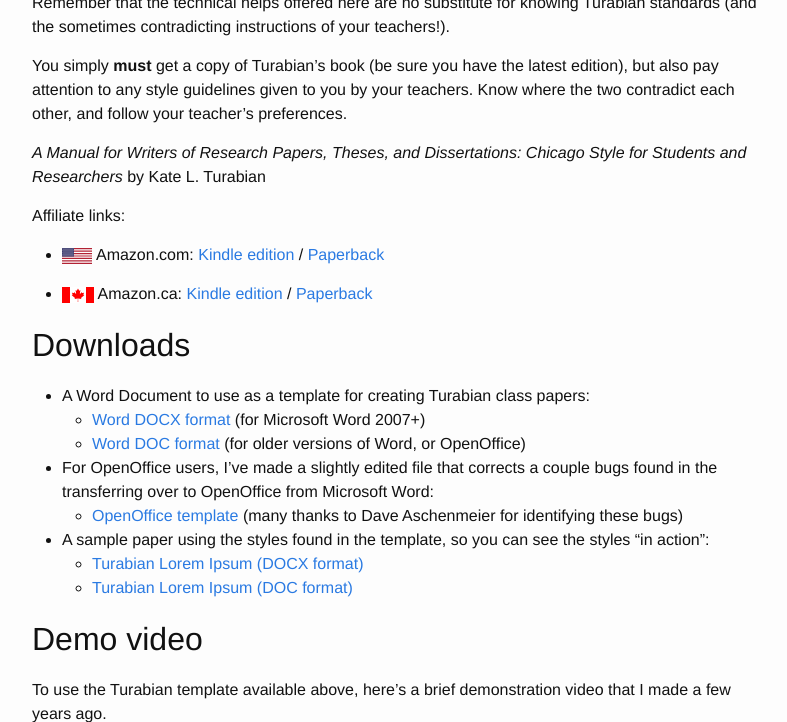
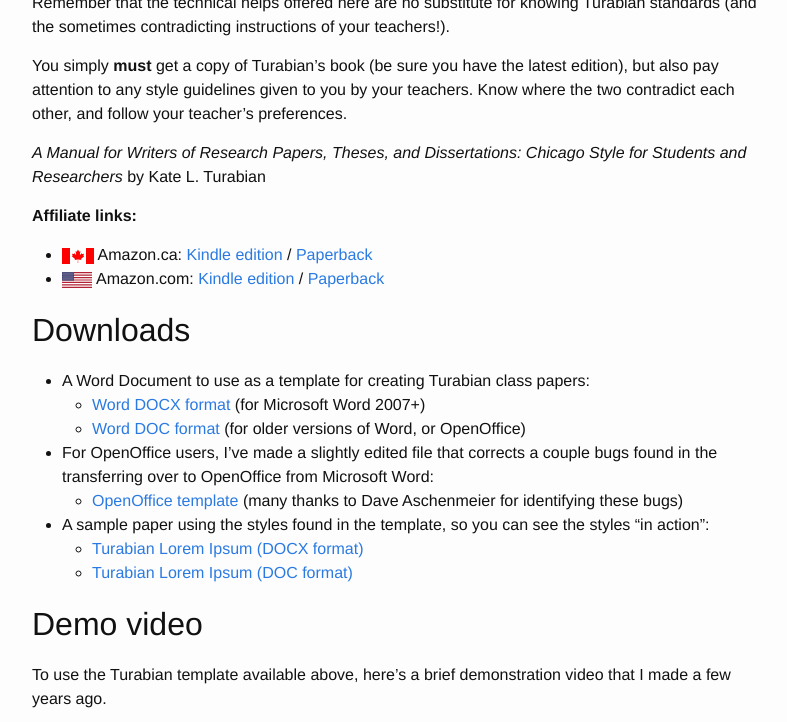
Before and after one commit to dtjohnso/Student-Writing-Helps, a Jekyll site: the page built from turabian.md, in a window 1280 px wide and 900 px high, scrolled down 930 px, cut to the strip 14-736 px from the top of the window. Shown: the whole strip, without its empty margins (238-1025 px from the left). Built offline with Jekyll 4.4.1, drawn with Linux system fonts in a browser that asks for light colours.

Commit message:
minor edits to Turabian page

```diff
--- a/turabian.md
+++ b/turabian.md
@@ -24,11 +24,9 @@
 
 *A Manual for Writers of Research Papers, Theses, and Dissertations: Chicago Style for Students and Researchers* by Kate L. Turabian
 
-Affiliate links:
-
+**Affiliate links:**
+* <img alt="CA" src="{{site.baseurl}}/assets/ca.svg" height="16px" /> Amazon.ca: [Kindle edition][amazon-ca-kindle] / [Paperback][amazon-ca-paperback]
 * <img alt="USA" src="{{site.baseurl}}/assets/us.svg" height="16px" /> Amazon.com: [Kindle edition][amazon-usa-kindle] / [Paperback][amazon-usa-paperback]
-
-* <img alt="CA" src="{{site.baseurl}}/assets/ca.svg" height="16px" /> Amazon.ca: [Kindle edition][amazon-ca-kindle] / [Paperback][amazon-ca-paperback]
 
 [amazon-ca-kindle]: https://www.amazon.ca/Manual-Writers-Research-Papers-Dissertations-ebook/dp/B07CQGQJPY/?tag=duncanjohns04-20
 [amazon-ca-paperback]: https://www.amazon.ca/Manual-Writers-Research-Papers-Dissertations/dp/022643057X/?tag=duncanjohns04-20
```
Also changed, not shown: other parts of turabian.md (+1 -1 lines).
